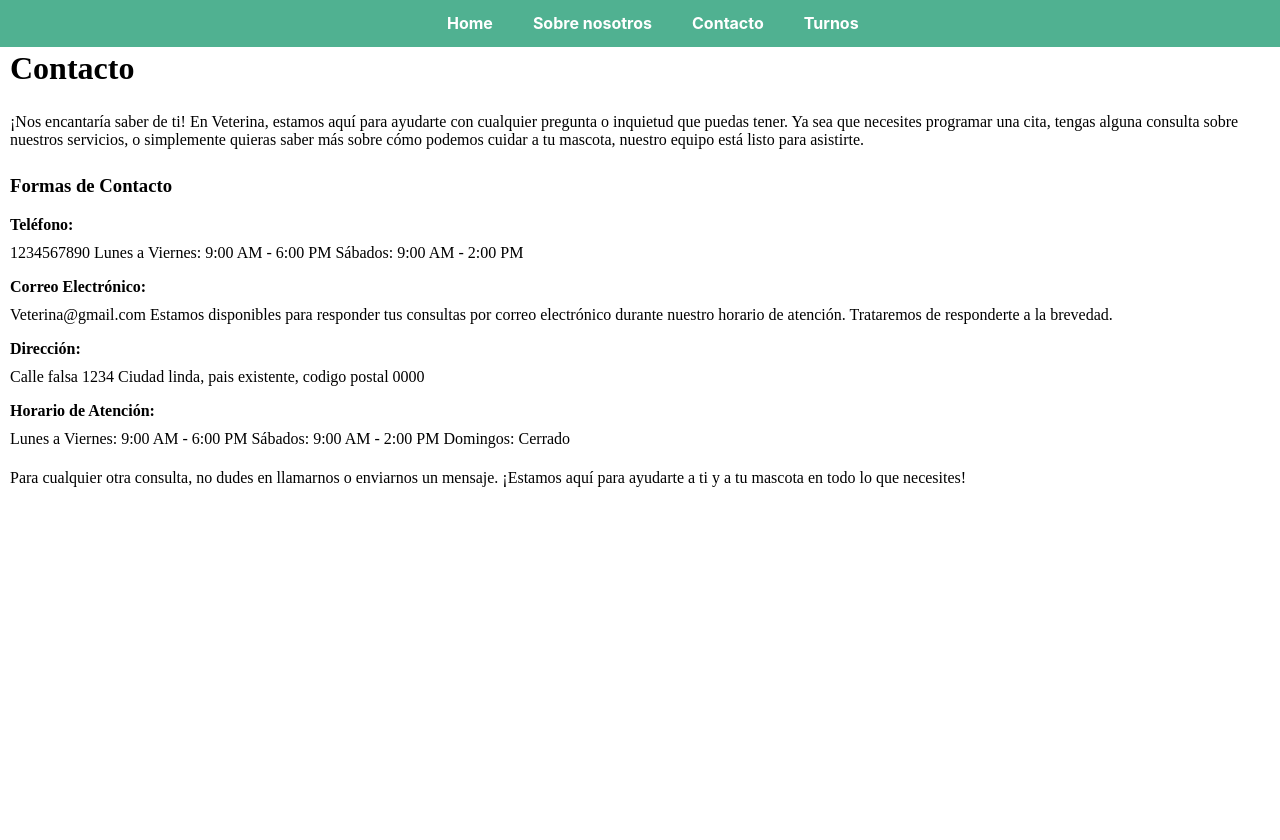
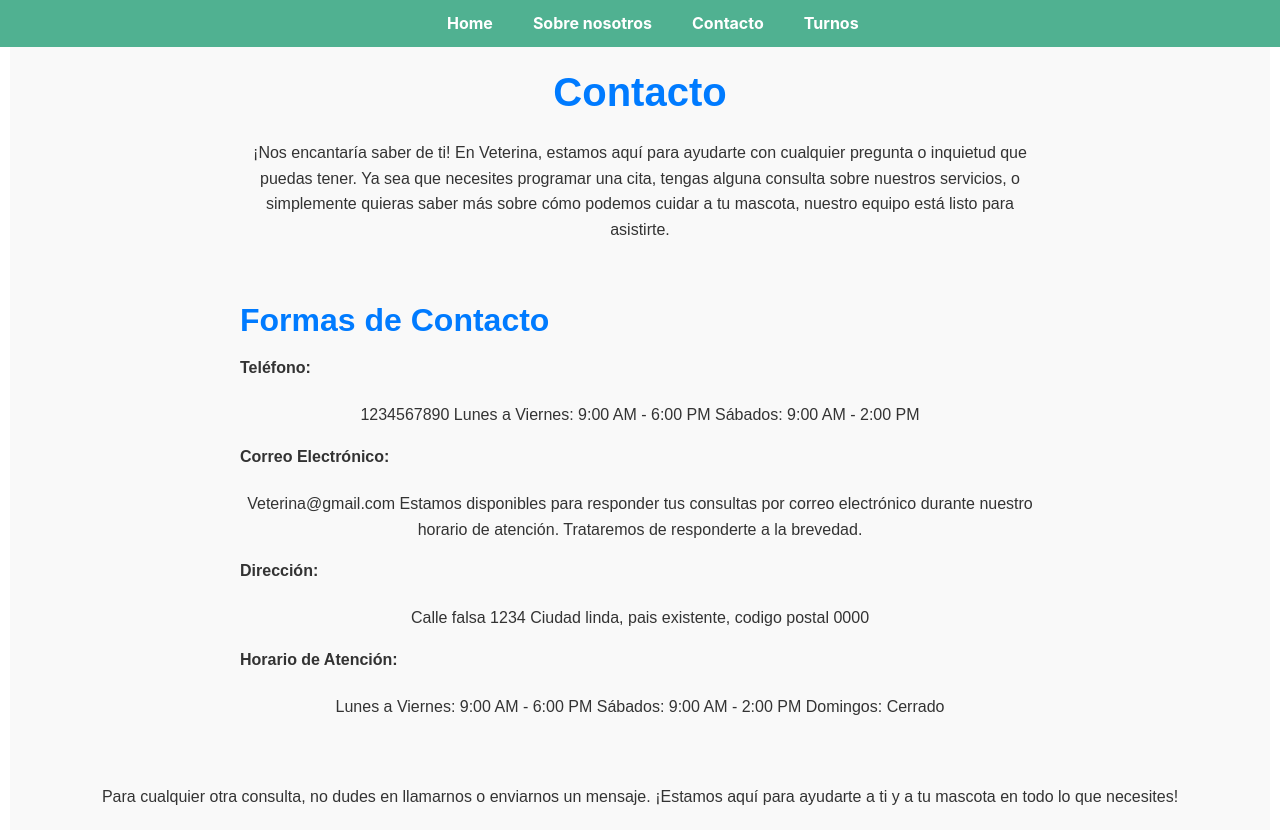
Before and after one commit to EitanToporovskaja/gestor_de_citas_next, a Next.js app: page /contacto in a window 1280 px wide. Before the commit the page ends 800 px from the top, so only its background shows below. Built offline with nearby package versions, Linux system fonts and the light colour scheme.

Commit message:
contacto tiene css y about no

```diff
--- a/src/app/about/page.jsx
+++ b/src/app/about/page.jsx
@@ -2,7 +2,7 @@ import React from 'react';
 import './style.css';
 import Layout from '../layout.js';
 
-const About = () => {
+const About = ({}) => {
     return(
         <Layout>
             <div>
--- a/src/app/components/Navbar/index.jsx
+++ b/src/app/components/Navbar/index.jsx
@@ -7,10 +7,10 @@ const NavBar= ()=>{
         <nav style={style.nav}>
 
             <ul style={style.ul}>
-                <li class='li' style={style.li}><Link style={style.a} href ="/">Home</Link> </li>
-                <li class='li' style={style.li}><Link style={style.a} href ="/about">Sobre nosotros</Link> </li>
-                <li class='li' style={style.li}><Link style={style.a} href ="/contacto">Contacto</Link> </li>
-                <li class='li' style={style.li}><Link style={style.a} href ="/date">Turnos</Link> </li>
+                <li className='li' style={style.li}><Link style={style.a} href ="/">Home</Link> </li>
+                <li className='li' style={style.li}><Link style={style.a} href ="/about">Sobre nosotros</Link> </li>
+                <li className='li' style={style.li}><Link style={style.a} href ="/contacto">Contacto</Link> </li>
+                <li className='li' style={style.li}><Link style={style.a} href ="/date">Turnos</Link> </li>
 
             </ul>
     </nav>
--- a/src/app/contacto/page.jsx
+++ b/src/app/contacto/page.jsx
@@ -5,15 +5,15 @@ import Layout from '../layout.js';
 const Contacto = ({}) => {
     return(
         <Layout>
-            <div class="Contacto">
-                <div class ="C">
+            <div className="Contacto">
+                <div className ="C">
                     <h1>Contacto</h1>
                     <p>
                         ¡Nos encantaría saber de ti! En Veterina, estamos aquí para ayudarte con cualquier pregunta o inquietud que puedas tener. Ya sea que necesites programar una cita,
                         tengas alguna consulta sobre nuestros servicios, o simplemente quieras saber más sobre cómo podemos cuidar a tu mascota, nuestro equipo está listo para asistirte.
                     </p>
                 </div>
-                <div class ="FC">
+                <div className ="FC">
                     <h3>Formas de Contacto</h3>
                     <div>
                         <b>Teléfono:</b>
@@ -22,7 +22,7 @@ const Contacto = ({}) => {
                             Sábados: 9:00 AM - 2:00 PM
                         </p>
                     </div>
-                    <div class ="CE">
+                    <div className ="CE">
                         <b>Correo Electrónico:</b>
                         <p>
                             Veterina@gmail.com
@@ -30,14 +30,14 @@ const Contacto = ({}) => {
                             Trataremos de responderte a la brevedad.
                         </p>
                     </div>
-                    <div class ="D">
+                    <div className ="D">
                         <b>Dirección:</b>
                         <p>
                             Calle falsa 1234
                             Ciudad linda, pais existente, codigo postal 0000
                         </p>
                     </div>
-                    <div class ="HA">
+                    <div className ="HA">
                         <b>Horario de Atención:</b>
                         <p>
                         Lunes a Viernes: 9:00 AM - 6:00 PM
--- a/src/app/contacto/style.css
+++ b/src/app/contacto/style.css
@@ -10,21 +10,74 @@ h3{
     margin-top: 10px;
     padding-top: 10px;
 }
-.HA{
+/* style.css */
+.Contacto {
+    display: flex;
+    flex-direction: column;
+    align-items: center;
+    padding: 20px;
+    font-family: Arial, sans-serif;
+    background-color: #f9f9f9;
+    color: #333;
+}
 
+.Contacto .C {
+    max-width: 800px;
+    text-align: center;
+    margin-bottom: 40px;
 }
-.C{
 
+.Contacto h1 {
+    font-size: 2.5rem;
+    margin-bottom: 20px;
+    color: #007bff;
 }
-.CE{
 
+.Contacto p {
+    font-size: 1rem;
+    line-height: 1.6;
+    margin: 0;
 }
-.D{
 
+.Contacto .FC {
+    width: 100%;
+    max-width: 800px;
+    margin-bottom: 20px;
 }
-.FC{
 
+.Contacto .FC h3 {
+    font-size: 2rem;
+    color: #007bff;
+    margin-bottom: 20px;
 }
-.Contacto{
 
+.Contacto .FC div {
+    margin-bottom: 20px;
 }
+
+.Contacto .FC b {
+    font-weight: bold;
+    color: #333;
+}
+
+.Contacto .FC p {
+    margin: 5px 0;
+}
+
+.Contacto .CE p {
+    margin: 5px 0;
+}
+
+.Contacto .D p {
+    margin: 5px 0;
+}
+
+.Contacto .HA p {
+    margin: 5px 0;
+}
+
+.Contacto p:last-of-type {
+    font-size: 1rem;
+    margin-top: 20px;
+    text-align: center;
+}
--- a/src/app/date/page.jsx
+++ b/src/app/date/page.jsx
@@ -9,8 +9,8 @@ const Date = () =>{
         <Layout>
             <div style={style.flex}>
                 <h1 style={style.h1}>Listado de usuarios: </h1>
-                <div class="cards">
-                     <div class="card">
+                <div className="cards">
+                     <div className="card">
                         <Formulario/>
                     </div>
                 </div>
```
Also changed, not shown: src/app/about/style.css (+34 -0 lines).
